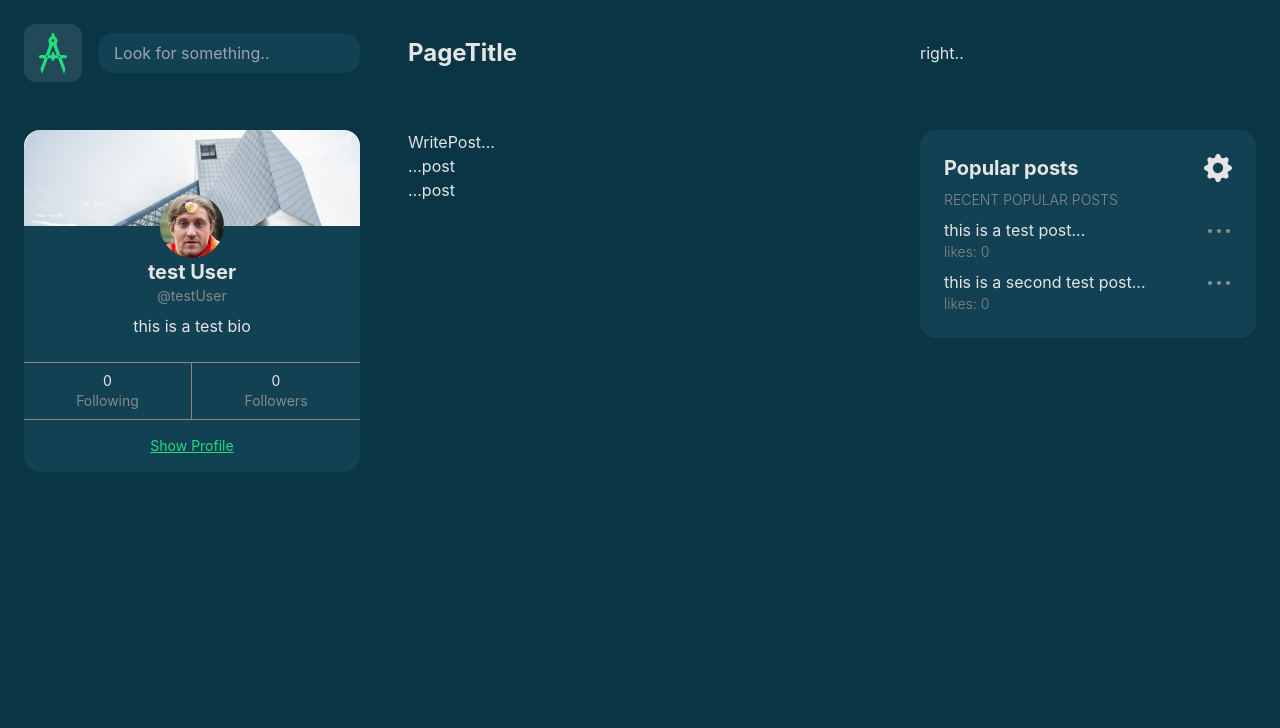
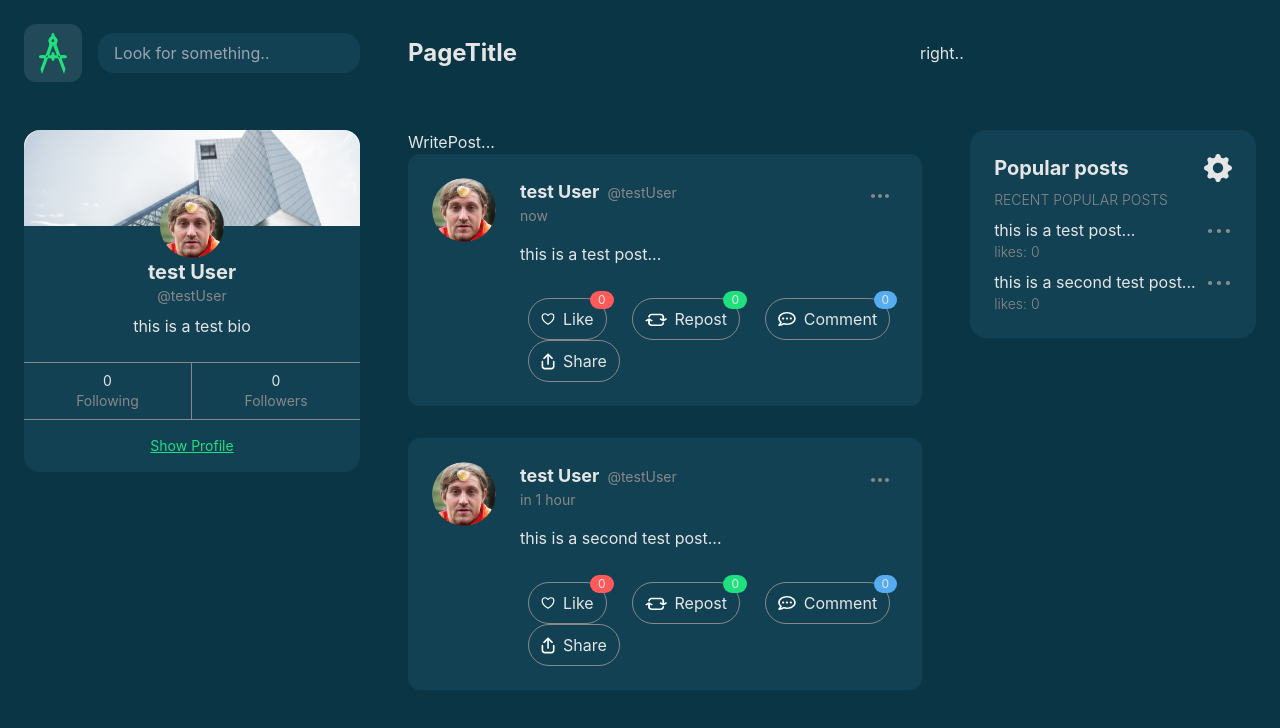
Before and after one commit to orcanicman/thinkr-js, a React (Create React App) app: page / in a window 1280 px wide. Shown: the top 728 px of the page. Built offline with nearby package versions, Linux system fonts and the light colour scheme.

Commit message:
changed to render the correct postComponent

```diff
--- a/src/pages/Home/Home.tsx
+++ b/src/pages/Home/Home.tsx
@@ -1,9 +1,9 @@
 import React, { useState } from "react";
 import MainLayout from "../../layouts/Main";
-import { PostComponent } from "./components/PostComponent";
-import { WritePost } from "./components/WritePost";
 import { posts as testPosts } from "../../testData/posts";
 import { Post } from "../../types/Post";
+import { Post as PostComponent } from "./components/Post";
+import { WritePost } from "./components/WritePost";
 
 interface HomeProps {}
 
--- a/src/pages/Home/components/PostComponent.tsx
+++ /dev/null
@@ -1,10 +0,0 @@
-import React from "react";
-import { Post } from "../../../types/Post";
-
-interface PostComponentProps {
-  post: Post;
-}
-
-export const PostComponent: React.FC<PostComponentProps> = ({}) => {
-  return <div>...post</div>;
-};
```
